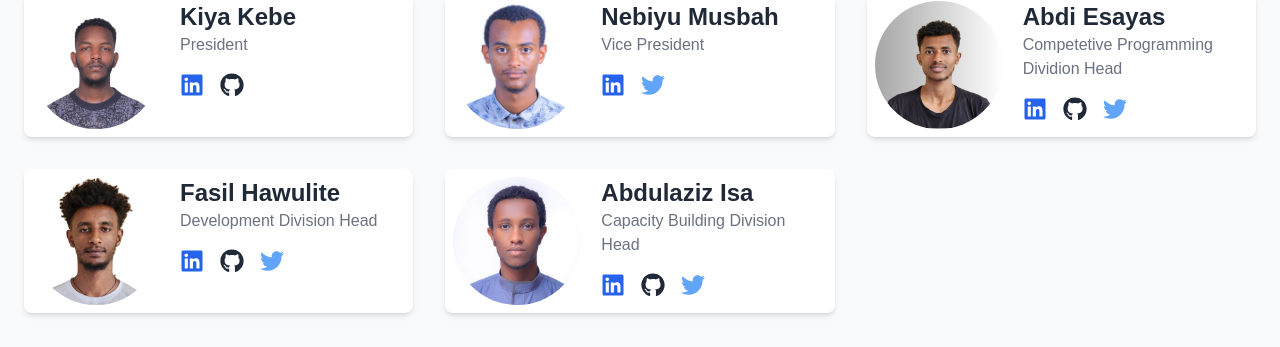
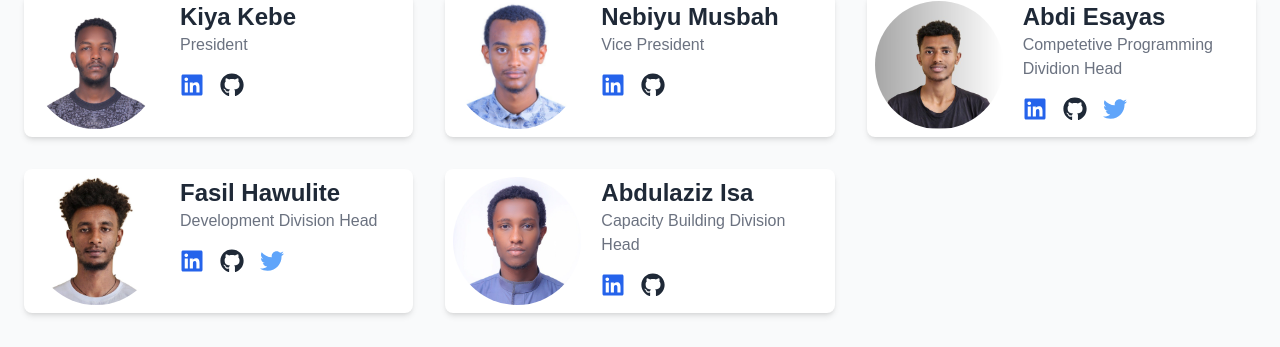
Before and after one commit to Ayubish/csec-astu, a Next.js app: page /teams in a window 1280 px wide. Shown: the part 219-566 px from the top of the page. Built offline with nearby package versions, Linux system fonts and the light colour scheme.

Commit message:
Update page.tsx

```diff
--- a/app/teams/page.tsx
+++ b/app/teams/page.tsx
@@ -10,8 +10,8 @@ export default function TeamPage() {
       role: "President",
       image: "/kiya-kebe-2024.jpg",
       social: {
-        linkedin: "https://linkedin.com/in/john-doe",
-        github: "https://github.com/johndoe",
+        linkedin: "https://linkedin.com/in/kiyakebe",
+        github: "https://github.com/kiyakebe",
       },
     },
     {
@@ -19,8 +19,8 @@ export default function TeamPage() {
       role: "Vice President",
       image: "/nebiyu-musbah-2024.jpg",
       social: {
-        twitter: "https://twitter.com/janesmith",
-        linkedin: "https://linkedin.com/in/jane-smith",
+        github: "https://github.com/neba378",
+        linkedin: "https://linkedin.com/in/nebiyu-musbah",
       },
     },
     {
@@ -28,9 +28,9 @@ export default function TeamPage() {
       role: "Competetive Programming Dividion Head",
       image: "/abdi-esayas-2024.jpg",
       social: {
-        github: "https://github.com/alexjohnson",
-        linkedin: "https://linkedin.com/in/emily-carter",
-        twitter: "https://twitter.com/janesmith",
+        github: "https://github.com/abdiesu04",
+        linkedin: "https://linkedin.com/in/abdiesu04",
+        twitter: "https://twitter.com/abdiesu04",
       },
     },
     {
@@ -38,10 +38,10 @@ export default function TeamPage() {
       role: "Development Division Head",
       image: "/fasil-hawulite-2024.jpg",
       social: {
-        github: "https://github.com/alexjohnson",
-        twitter: "https://twitter.com/janesmith",
+        github: "https://github.com/fasill",
+        twitter: "https://twitter.com/fasilhawultie",
 
-        linkedin: "https://linkedin.com/in/emily-carter",
+        linkedin: "https://linkedin.com/in/fasil-hawultie",
       },
     },
     {
@@ -49,10 +49,8 @@ export default function TeamPage() {
       role: "Capacity Building Division Head",
       image: "/abdulaziz-isa-2024.jpg",
       social: {
-        github: "https://github.com/alexjohnson",
-        twitter: "https://twitter.com/janesmith",
-
-        linkedin: "https://linkedin.com/in/emily-carter",
+        github: "https://github.com/abdulaziz-isa",
+        linkedin: "https://www.linkedin.com/in/abdulaziz-isa-1696b027a",
       },
     },
   ];
```
